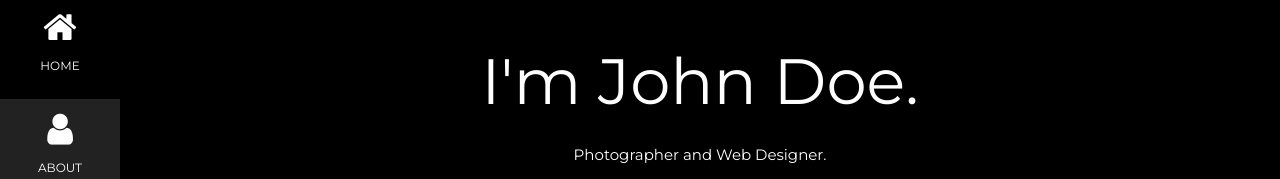
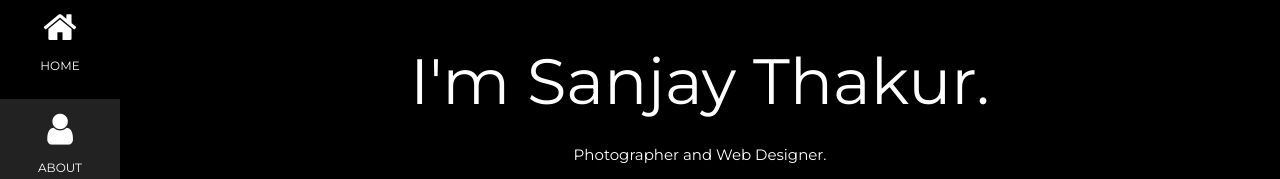
Before and after one commit to Sanjaythakur4I6/Resume, a plain HTML site: page index.html in a window 1280 px wide. Shown: the part 21-200 px from the top of the page. Drawn offline with nearby package versions, Linux system fonts and the light colour scheme.

Commit message:
Update index.html

```diff
--- a/index.html
+++ b/index.html
@@ -56,7 +56,7 @@ body, h1,h2,h3,h4,h5,h6 {font-family: "Montserrat", sans-serif}
 <div class="w3-padding-large" id="main">
   <!-- Header/Home -->
   <header class="w3-container w3-padding-32 w3-center w3-black" id="home">
-    <h1 class="w3-jumbo"><span class="w3-hide-small">I'm</span> John Doe.</h1>
+    <h1 class="w3-jumbo"><span class="w3-hide-small">I'm</span> Sanjay Thakur.</h1>
     <p>Photographer and Web Designer.</p>
     <img src="dp.jpg" alt="boy" class="w3-image" width="992" height="1108">
   </header>
```
